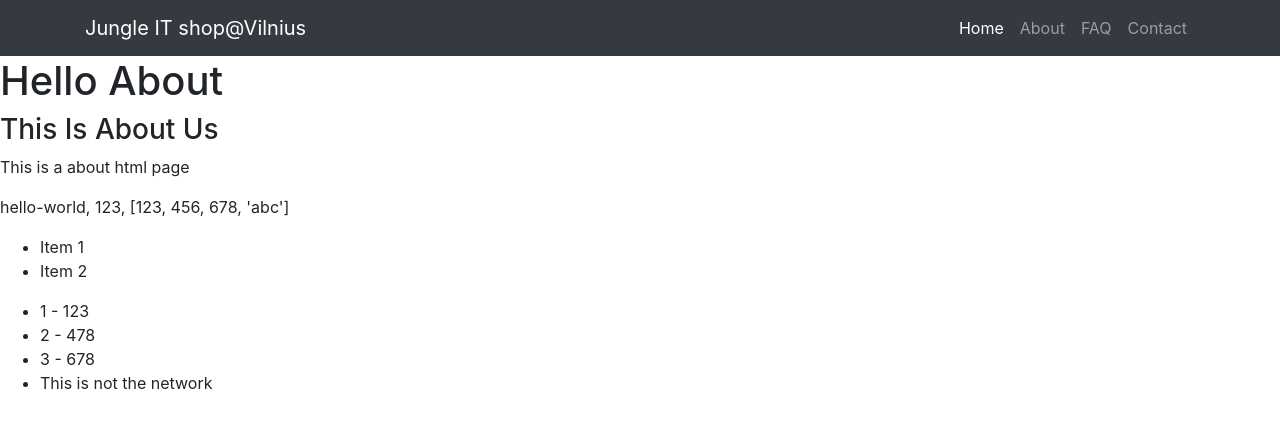
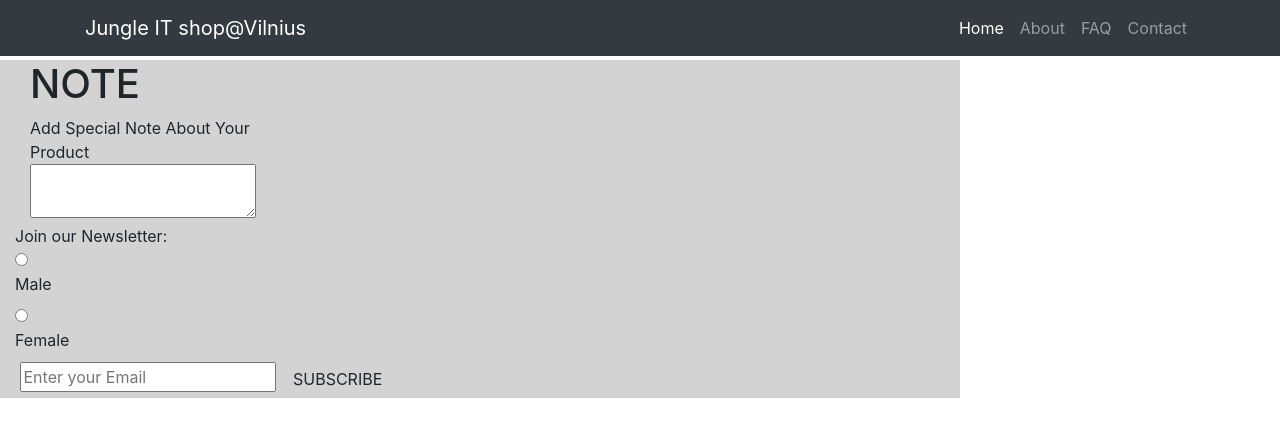
Before and after one commit to raimondas-27/Django_understanding, a Django app: page /about/ in a window 1280 px wide. Shown: the top 437 px of the page. Run offline with Django 3.2, Linux system fonts and the light colour scheme; some libraries are stand-ins or nearby versions.

Commit message:
added static folder combined with css

```diff
--- /dev/null
+++ b/trydjango/static/static.css
@@ -0,0 +1,19 @@
+body {
+    padding-top: 60px;
+}
+.faq_question {
+    margin: 0px;
+    color: red;
+    padding: 20px 0px 0px 70px;
+    display: inline-block;
+    cursor: pointer;
+    font-weight: bold;
+}
+
+.faq_answer_container {
+    margin: 0px;
+    padding: 20px 0px 0px 70px;
+    display: inline-block;
+    cursor: pointer;
+    font-weight: bold;
+}
--- a/trydjango/templates/about.html
+++ b/trydjango/templates/about.html
@@ -1,29 +1,39 @@
 {% extends "base.html" %}
 
 {% block content %}
-    <h1> Hello About</h1>
-    <h3> {{ title|capfirst|title }}</h3>
-    <p> This is a about html page</p>
+<div class="col-lg-9" style="background-color: lightgrey">
 
-<p>
-    {{ my_html|striptags|slugify }}, {{ my_number }}, {{ my_list}}
-</p>
-<ul>
-    <li> Item 1</li>
-    <li> Item 2</li>
-</ul>
+<div class="col-lg-4 col-md-6 u-s-m-b-30">
+                                            <div class="f-cart__pad-box">
+                                                <h1 class="gl-h1">NOTE</h1>
 
-<ul>
-{% for abc in my_list %}
-    {% if abc == 456 %}
-        <li> {{ forloop.counter }} - {{ abc|add:22 }}</li>
-    {% elif abc == "abc" %}
-        <li> This is not the network</li>
-    {% else %}
-        <li> {{ forloop.counter }} - {{ abc }}</li>
-    {% endif %}
+                                                <span class="gl-text u-s-m-b-30">Add Special Note About Your Product</span>
+                                                <div>
+                                                    <label for="f-cart-note"></label><textarea class="text-area text-area--primary-style" id="f-cart-note"></textarea></div>
+                                            </div>
+                                        </div>
 
-{% endfor %}
-</ul>
+<span class="outer-footer__content-title">Join our Newsletter:</span>
+                                <form class="newsletter">
+                                    <div class="u-s-m-b-15">
+                                        <div class="radio-box newsletter__radio">
+                                            <input type="radio" id="male" name="gender">
+                                            <div class="radio-box__state radio-box__state--primary">
+                                                <label class="radio-box__label" for="male">Male</label>
+                                            </div>
+                                        </div>
+                                        <div class="radio-box newsletter__radio">
+                                            <input type="radio" id="female" name="gender">
+                                            <div class="radio-box__state radio-box__state--primary">
+                                                <label class="radio-box__label" for="female">Female</label>
+                                            </div>
+                                        </div>
+                                    </div>
+                                    <div class="newsletter__group">
+                                        <label for="newsletter"></label>
+                                        <input class="input-text input-text--only-white" type="text" id="newsletter" placeholder="Enter your Email">
+                                        <button class="btn btn--e-brand newsletter__btn" type="submit">SUBSCRIBE</button>
+                                    </div>
 
+                                </form>
 {% endblock %}
--- a/trydjango/templates/base.html
+++ b/trydjango/templates/base.html
@@ -1,3 +1,4 @@
+{% load static %}
 <!DOCTYPE html>
 <html lang="en">
 <head>
@@ -7,16 +8,14 @@
     <meta name="author" content="">
     <title> Jungle IT </title>
 
-    <style>
-    body {
-    padding-top: 57px;
-}
-    </style>
     <link rel="stylesheet" href="https://use.fontawesome.com/releases/v5.0.8/css/all.css">
     <link rel="stylesheet" href="https://stackpath.bootstrapcdn.com/bootstrap/4.3.1/css/bootstrap.min.css" integrity="sha384-ggOyR0iXCbMQv3Xipma34MD+dH/1fQ784/j6cY/iJTQUOhcWr7x9JvoRxT2MZw1T" crossorigin="anonymous">
+    <link rel="stylesheet" type="text/css" href="{% static 'static.css' %}">
+
 </head>
 <body>
     {% include "navbar.html" %}
+
 
     {% block content %}
     Replace me
--- a/trydjango/trydjango/settings.py
+++ b/trydjango/trydjango/settings.py
@@ -126,3 +126,7 @@ USE_TZ = True
 # https://docs.djangoproject.com/en/3.0/howto/static-files/
 
 STATIC_URL = '/static/'
+
+STATICFILES_DIRS = [
+    os.path.join(BASE_DIR, 'static'),
+]
```
Also changed, not shown: trydjango/templates/FAQ.html (+31 -0 lines), trydjango/templates/home.html (+23 -23 lines).
